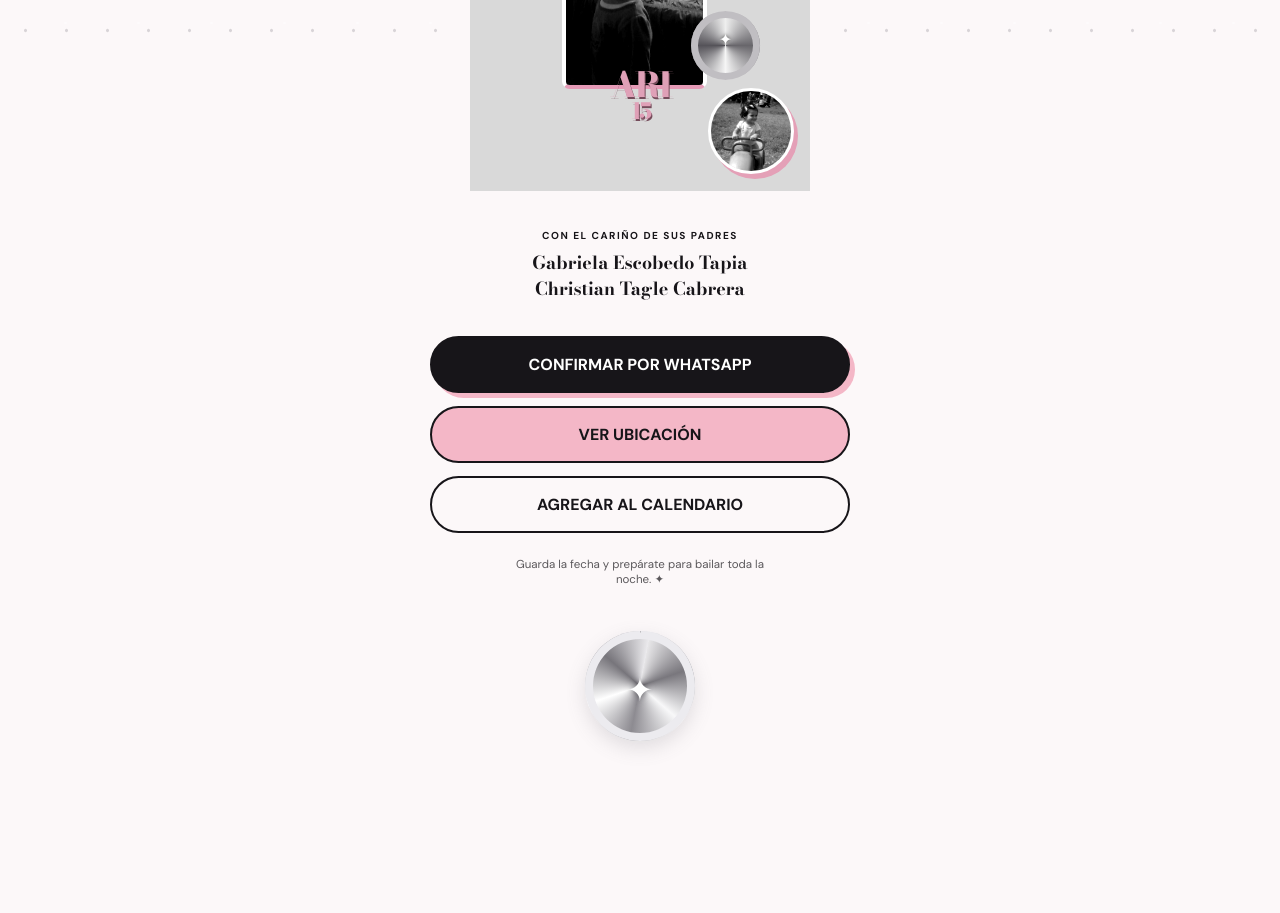
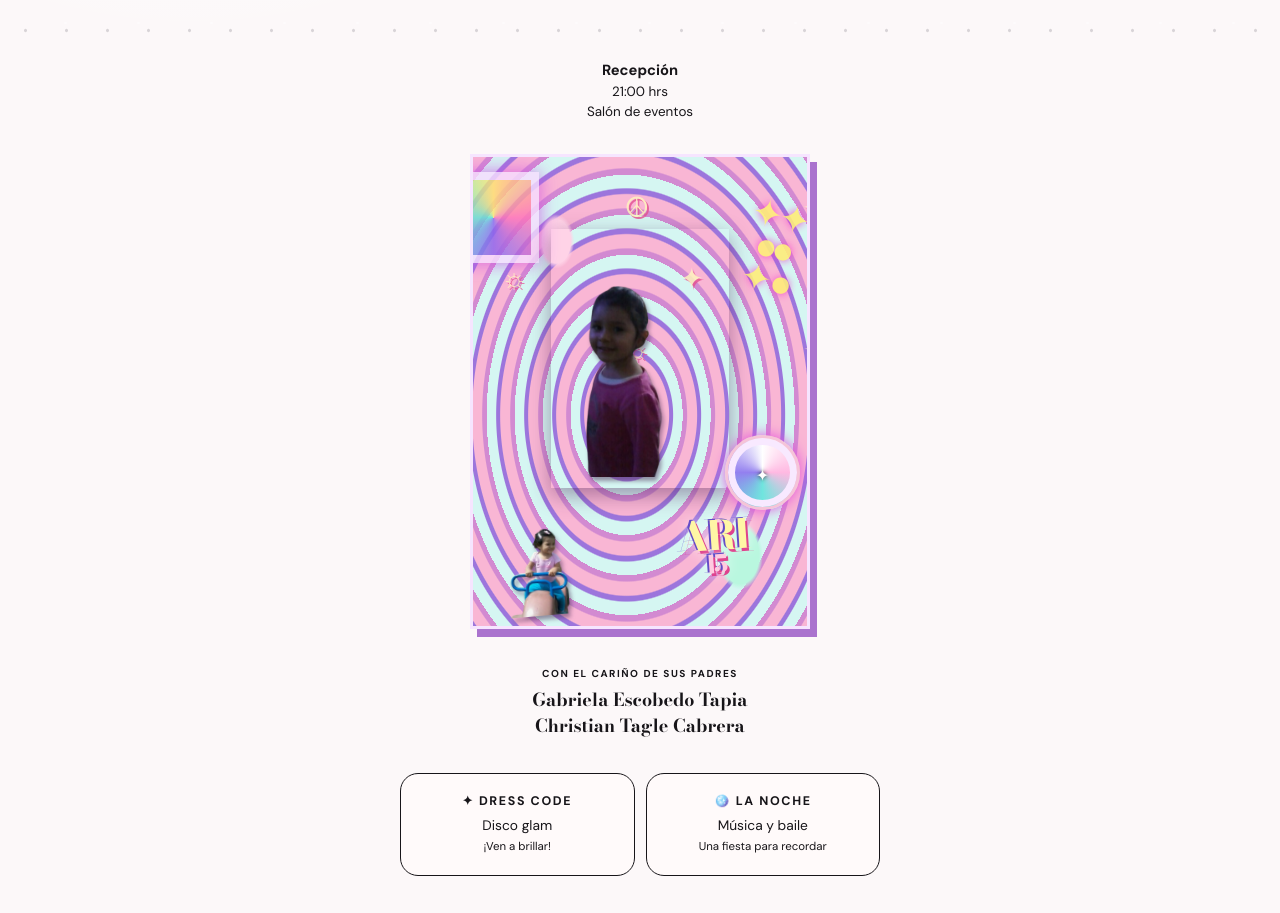
Before and after one commit to BrunoRasot/ari-fest, a plain HTML site: page disco-quince/dist/index.html in a window 1280 px wide. Shown: the part 747-1660 px from the top of the page. Before the commit the page ends 1540 px from the top, so only its background shows below. Drawn offline with nearby package versions, Linux system fonts and the light colour scheme.

Commit message:
Restore invitation details with psychedelic cutout collage

```diff
--- a/disco-quince/dist/index.html
+++ b/disco-quince/dist/index.html
@@ -273,6 +273,31 @@
       .scene-title small { margin-top: 4px; font-size: 1.4rem; }
       .mini-disco { right: 50px; bottom: 111px; width: 69px; height: 69px; }
       .mini-disco::after { inset: 18px 0; }
+      .festival-title { margin: 6px 0 18px; color: #171519; font-family: 'Bodoni Moda', serif; font-size: clamp(2.6rem, 13vw, 4.1rem); line-height: .78; letter-spacing: -.08em; }
+      .festival-title small { display: block; margin-top: 11px; color: #d990ae; font-family: 'DM Sans', sans-serif; font-size: .58rem; letter-spacing: .32em; }
+      .calendar { display: block; margin: 20px auto 18px; }
+      .memories { height: 475px; background: radial-gradient(circle at 71% 19%, #ffbed6 0 7%, transparent 7.4%), radial-gradient(circle at 24% 16%, #88e7e0 0 9%, transparent 9.4%), radial-gradient(circle at 77% 72%, #ffdf5e 0 10%, transparent 10.4%), linear-gradient(135deg, #5d328f, #ed7eaf 49%, #74dcd4); border: 3px solid #19131f; box-shadow: 9px 9px 0 #171519; }
+      .memories::before { content: '✦  ☮  ✦\A  ☼  ✦  ☮\A✦  ☼  ✦'; white-space: pre; width: auto; height: auto; left: 12px; top: 20px; border-radius: 0; background: none; color: #fff6bd; font-size: 28px; line-height: 2.55; letter-spacing: 46px; opacity: .82; box-shadow: none; text-shadow: 2px 2px #e45392; }
+      .memories::after { content: '●  ●\A ●  ●  ●\A  ●  ●'; right: 11px; top: 14px; color: #ffb3d4; font-size: 38px; line-height: .85; letter-spacing: -9px; opacity: .9; text-shadow: 2px 2px #73458c; transform: rotate(13deg); }
+      .memory { overflow: visible; background: transparent; border: 0; box-shadow: none; }
+      .memory:first-child { width: 190px; height: 270px; left: 75px; top: 74px; border: 0; border-radius: 0; }
+      .memory:nth-child(2) { width: 212px; height: 165px; left: 8px; right: auto; bottom: 4px; border: 0; border-radius: 0; box-shadow: none; transform: rotate(-5deg); }
+      .memory:first-child::before { display: none; }
+      .memory img { object-fit: contain; filter: none; }
+      .scene-title { bottom: 111px; left: 205px; right: auto; color: #fff5ba; font-size: 2.5rem; text-shadow: 3px 3px 0 #bd3e83, -1px -1px 0 #45216e; transform: rotate(-7deg); }
+      .scene-title small { color: #ffcae0; font-size: 1.55rem; }
+      .mini-disco { right: 14px; bottom: 19px; width: 94px; height: 94px; background: conic-gradient(#fff,#76747e,#fafafa,#403c51,#fff); border: 3px solid #f5c4d8; box-shadow: 3px 3px 0 #45216e; }
+      .mini-disco::after { inset: 27px 0; }
+      .page::after { content: '✦  ☾  ✦  ☮  ✦'; position: absolute; z-index: -1; inset: 380px -55px auto; color: #c380e0; font-size: 1.45rem; letter-spacing: 21px; transform: rotate(-8deg); opacity: .72; }
+      .memories { background: radial-gradient(ellipse at 25% 18%, #ffd3e7 0 4%, transparent 5%), radial-gradient(ellipse at 80% 85%, #b9f7df 0 5%, transparent 6%), repeating-radial-gradient(ellipse at 46% 55%, #d28ad1 0 4px, #f9b6d4 5px 14px, #9c75dc 15px 18px, #d5f6f2 19px 28px); border: 3px solid #f6e5ff; box-shadow: 7px 8px 0 #aa73ce; }
+      .memories::before { left: -25px; top: 15px; width: 91px; height: 91px; background: conic-gradient(#ffe570,#ff75ba,#8d65ee,#62e4d5,#ffe570); box-shadow: inset 0 0 0 8px #f7ddff, 0 0 18px #d054e5; }
+      .memories::after { content: '✦  ✦\A  ● ●\A ✦   ●'; right: 11px; top: 42px; color: #ffed7a; font-size: 38px; letter-spacing: -8px; text-shadow: 0 0 8px #f23acb; }
+      .memory:first-child { width: 178px; height: 259px; left: 78px; top: 72px; border: 0; border-radius: 0; box-shadow: 0 7px 20px #50265a77; background: transparent; }
+      .memory:nth-child(2) { width: 135px; height: 128px; right: -8px; bottom: -2px; border: 0; border-radius: 0; box-shadow: none; background: transparent; }
+      .memory:first-child::before { display: none; }
+      .memory img { object-fit: contain; filter: drop-shadow(2px 4px 2px #52365e88); }
+      .scene-title { bottom: 51px; color: #fff6a5; text-shadow: 2px 3px 0 #de438e, -2px -1px 0 #634bc7, 0 0 14px #fff; transform: rotate(-4deg); }
+      .mini-disco { right: 7px; bottom: 116px; width: 75px; height: 75px; background: conic-gradient(#fff,#ffb9e2,#70e5de,#9380ef,#fff); box-shadow: inset 0 0 0 7px #f8e9ff, 0 0 14px #e24ddd; }
       .event {
         margin: 42px auto 0;
         padding: 0 8px;
@@ -398,6 +423,7 @@
       <div class="disco d3"></div>
       <div class="disco d4"></div>
       <span class="star s1">✦</span><span class="star s2">✦</span><span class="star s3">✦</span>
+      <h1 class="festival-title">ARI FEST<small>MIS QUINCE AÑOS</small></h1>
       <p class="invitation-copy">Con la bendición de Dios y de mis padres tengo el honor de invitarte a celebrar<br /><b>mis XV años.</b></p>
       <section class="date-panel" aria-label="Fecha de la celebración">
         <p class="month">NOVIEMBRE</p>
@@ -431,12 +457,22 @@
         <div>Salón de eventos</div>
       </section>
       <section class="memories" aria-label="Recuerdos de Ari">
-        <figure class="memory"><img src="assets/ari-recuerdo-1.png" alt="Ari de niña" /></figure>
-        <figure class="memory"><img src="assets/ari-recuerdo-2.png" alt="Ari de niña jugando" /></figure>
+        <figure class="memory"><img src="assets/ari-cutout-standing.png" alt="Ari de niña" /></figure>
+        <figure class="memory"><img src="assets/ari-cutout-play.png" alt="Ari de niña jugando" /></figure>
         <span class="scene-title">ARI<small>15</small></span>
         <span class="mini-disco" aria-hidden="true"></span>
       </section>
       <p class="family"><small>CON EL CARIÑO DE SUS PADRES</small>Gabriela Escobedo Tapia<br />Christian Tagle Cabrera</p>
+      <section class="details">
+        <article class="detail">
+          <h3>✦ DRESS CODE</h3>
+          <p>Disco glam<br /><small>¡Ven a brillar!</small></p>
+        </article>
+        <article class="detail">
+          <h3>🪩 LA NOCHE</h3>
+          <p>Música y baile<br /><small>Una fiesta para recordar</small></p>
+        </article>
+      </section>
       <section class="actions" aria-label="Acciones de invitación">
         <a
           class="btn primary"
```
Also changed, not shown: disco-quince/dist/assets/ari-cutout-play.png (added), disco-quince/dist/assets/ari-cutout-standing.png (added).
